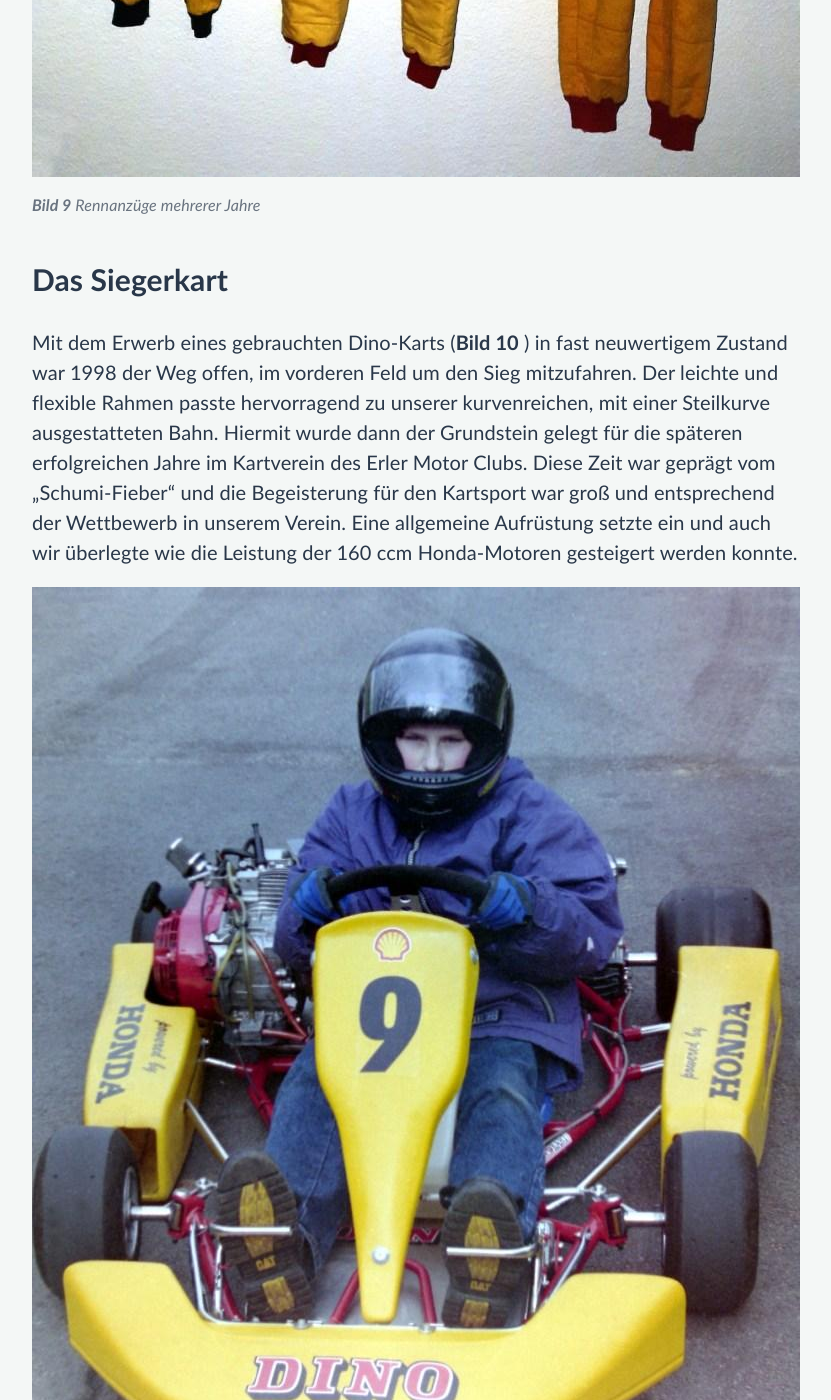
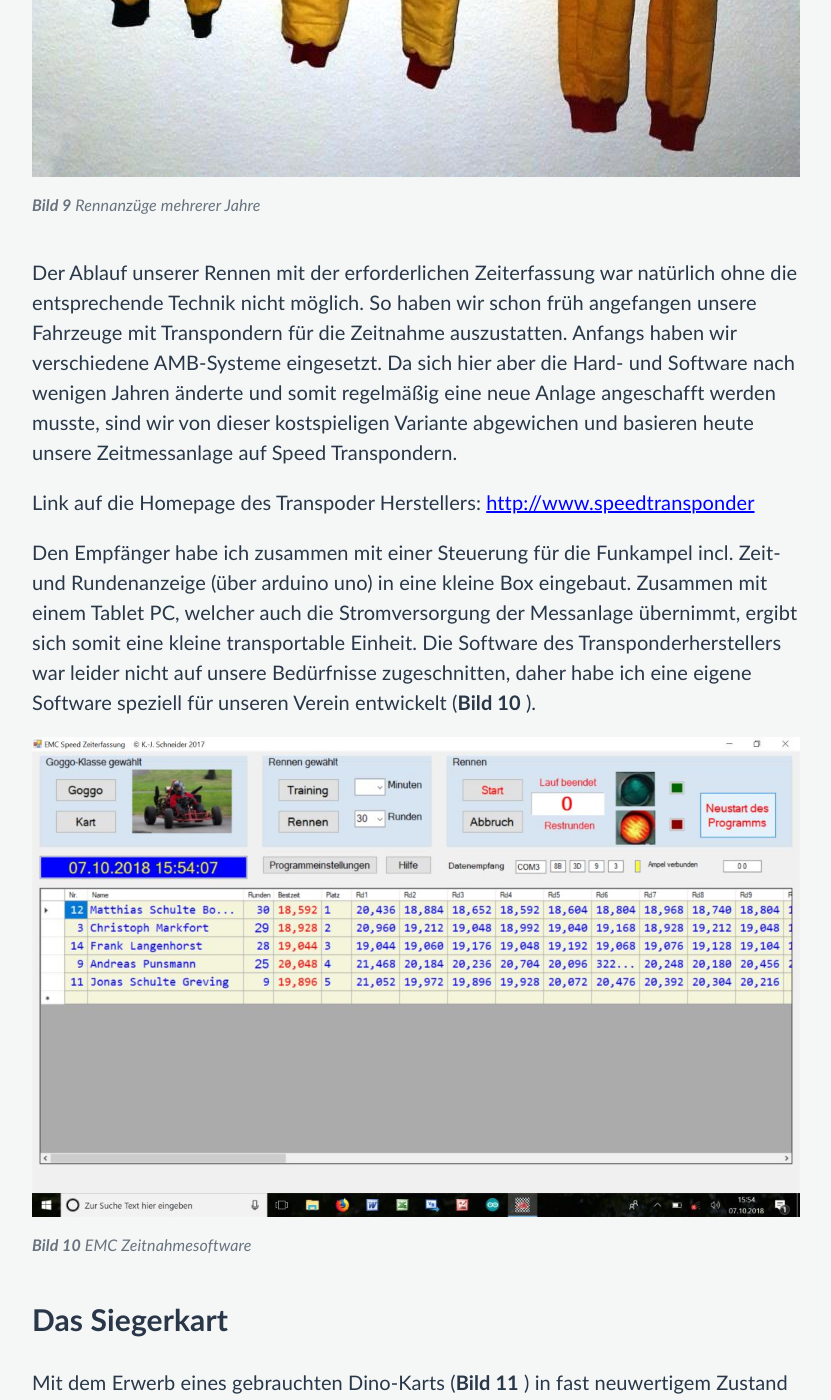
Before and after one commit to karljosefschneider/karljosefschneider.de, a Jekyll site: the page built from _automobiles/kart.html, in a window 1280 px wide and 1400 px high, scrolled down 8359 px. Shown: the whole window, without its empty margins (224-1055 px from the left). Built offline with Jekyll 4.4.1, drawn with Linux system fonts in a browser that asks for light colours; some of the changed text lies outside the part shown.

Commit message:
Kart Zeitnahme

```diff
--- a/_automobiles/kart.html
+++ b/_automobiles/kart.html
@@ -191,10 +191,41 @@ order: 1
   caption="<b>Bild 9</b> Rennanzüge mehrerer Jahre"
 %}
 
+<p>
+  Der Ablauf unserer Rennen mit der erforderlichen Zeiterfassung war natürlich
+  ohne die entsprechende Technik nicht möglich. So haben wir schon früh
+  angefangen unsere Fahrzeuge mit Transpondern für die Zeitnahme auszustatten.
+  Anfangs haben wir verschiedene AMB-Systeme eingesetzt. Da sich hier aber die
+  Hard- und Software nach wenigen Jahren änderte und somit regelmäßig eine neue
+  Anlage angeschafft werden musste, sind wir von dieser kostspieligen Variante
+  abgewichen und basieren heute unsere Zeitmessanlage auf Speed Transpondern.
+</p>
+
+<p>
+  Link auf die Homepage des Transpoder Herstellers:
+  <a href="http://www.speedtransponder.de"
+  style="text-decoration: underline; color: blue;">
+  http://www.speedtransponder</a>
+</p>
+
+<p>
+  Den Empfänger habe ich zusammen mit einer Steuerung für die Funkampel incl.
+  Zeit- und Rundenanzeige (über arduino uno) in eine kleine Box eingebaut.
+  Zusammen mit einem Tablet PC, welcher auch die Stromversorgung der Messanlage
+  übernimmt, ergibt sich somit eine kleine transportable Einheit. Die Software
+  des Transponderherstellers war leider nicht auf unsere Bedürfnisse
+  zugeschnitten, daher habe ich eine eigene Software speziell für unseren Verein
+  entwickelt (<b>Bild 10</b> ).
+</p>
+{% include figure.html
+  src="/img/automobiles/kart/zeitnahme.jpg"
+  alt="Zeitnahme"
+  caption="<b>Bild 10</b> EMC Zeitnahmesoftware"
+%}
 <h2><a name="sieger"></a>Das Siegerkart</h2>
 
 <p>
-  Mit dem Erwerb eines gebrauchten Dino-Karts (<b>Bild 10</b> ) in fast
+  Mit dem Erwerb eines gebrauchten Dino-Karts (<b>Bild 11</b> ) in fast
   neuwertigem Zustand war 1998 der Weg offen, im vorderen Feld um den Sieg
   mitzufahren. Der leichte und flexible Rahmen passte hervorragend zu unserer
   kurvenreichen, mit einer Steilkurve ausgestatteten Bahn. Hiermit wurde dann
```
Also changed, not shown: other parts of _automobiles/kart.html (+7 -7 lines), img/automobiles/kart/zeitnahme.jpg (added), 1 other file.
